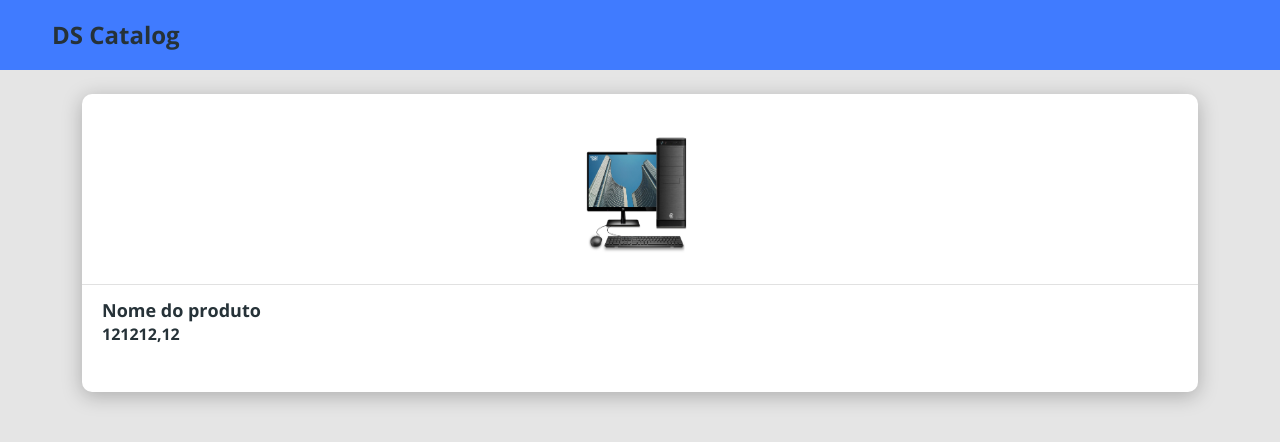
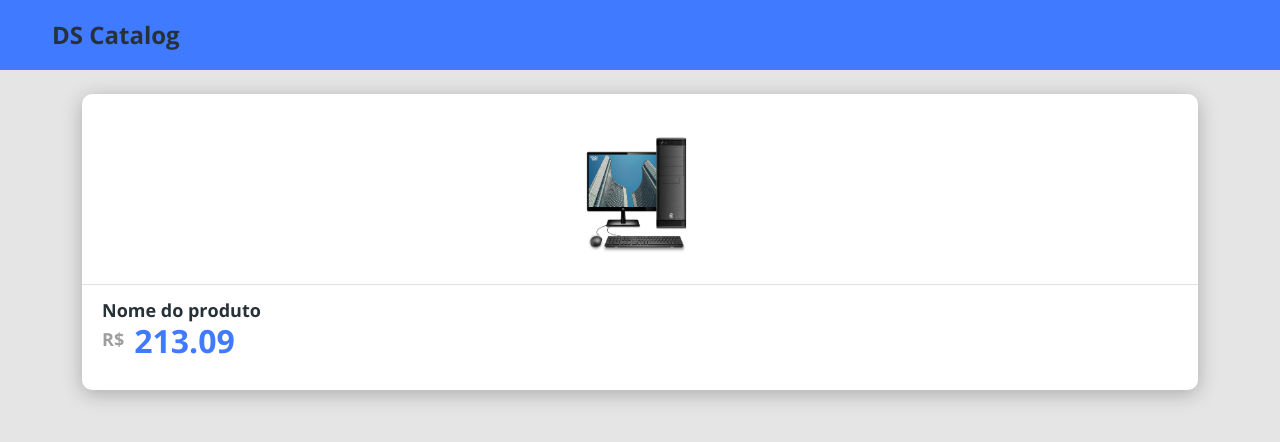
Before and after one commit to jopaulo666/dscatalog-bootcamp, a React (Create React App) app in the folder frontend/: page / in a window 1280 px wide. Shown: the top 442 px of the page. Built offline with nearby package versions, Linux system fonts and the light colour scheme; the HTML template or start-up script is replaced by a standard one.

Commit message:
Component ProductPrice

```diff
--- a/frontend/src/components/ProductCard/index.tsx
+++ b/frontend/src/components/ProductCard/index.tsx
@@ -1,3 +1,4 @@
+import ProductPrice from 'components/ProductPrice';
 import './styles.css'
 import ProductImg from 'assets/images/product.png';
 
@@ -9,7 +10,7 @@
             </div>
             <div className='card-botton-container'>
                 <h6>Nome do produto</h6>
-                <p>121212,12</p>
+                <ProductPrice/>
             </div>
         </div>
     );
--- /dev/null
+++ b/frontend/src/components/ProductPrice/index.tsx
@@ -0,0 +1,12 @@
+import './styles.css'
+
+const ProductPrice = () => {
+    return (
+        <div className='product-price-container'>
+           <span>R$ </span>
+           <h3>213.09</h3>
+        </div>
+    );
+}
+
+export default ProductPrice
--- /dev/null
+++ b/frontend/src/components/ProductPrice/styles.css
@@ -0,0 +1,15 @@
+.product-price-container{
+    display: flex;
+}
+
+.product-price-container span{
+    font-size: 18px;
+    color: #9E9E9E;
+    margin-top: 4px;
+}
+
+.product-price-container h3{
+    font-size: 32px;
+    color: #407BFF;
+    margin-left: 10px;
+}
```
